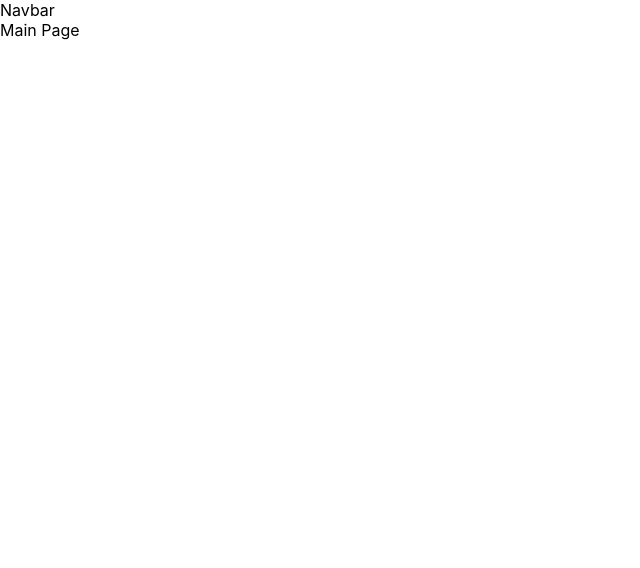
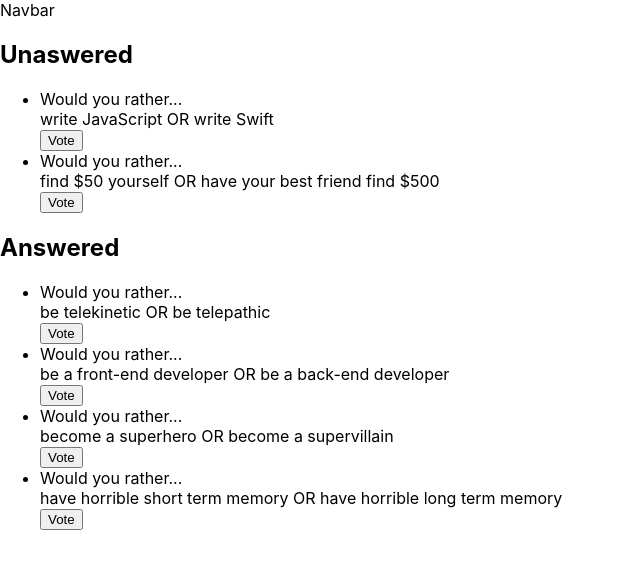
Before and after one commit to Vikariusu/Would-you-rather, a React (Create React App) app: page / in a window 1280 px wide. Shown: the top 568 px of the page, without its empty margins (0-640 px from the left). Built offline with nearby package versions, Linux system fonts and the light colour scheme.

Commit message:
feat: connect MainPage to Redux, display unanswered and answered questions, redirect to question page on click (#3)

```diff
--- a/src/components/MainPage.js
+++ b/src/components/MainPage.js
@@ -1,11 +1,65 @@
-import React, { Component } from 'react'
+import React, { Component } from 'react';
+import { connect } from 'react-redux';
 
-export default class MainPage extends Component {
+class MainPage extends Component {
+    toQuestion = (e, id) => {
+        e.preventDefault();
+        this.props.history.push(`/questions/${id}`)
+    }
+
     render() {
         return (
             <div>
-                Main Page
+                <h2>Unaswered</h2>
+                <ul>
+                    {this.props.unansweredQuestions.map(question => (
+                        <li>
+                            <div>Would you rather...</div>
+                            <div>
+                                <span>{question.optionOne.text}</span> OR <span>{question.optionTwo.text}</span>
+                            </div>
+                            <button onClick={this.toQuestion}>Vote</button>
+                        </li>
+                    ))}
+                </ul>
+
+                <h2>Answered</h2>
+                <ul>
+                    {this.props.answeredQuestions.map(question => (
+                        <li>
+                            <div>Would you rather...</div>
+                            <div>
+                                <span>{question.optionOne.text}</span> OR <span>{question.optionTwo.text}</span>
+                            </div>
+                            <button onClick={(e) => this.toQuestion(e, question.id)}>Vote</button>
+                        </li>
+                    ))}
+                </ul>
+
             </div>
+
+
         )
     }
 }
+
+function sortByTimestamp(questions) {
+    return questions.sort((a, b) => b.timestamp - a.timestamp)
+}
+
+function mapStateToProp({ questions, users, authedUser }) {
+    const answeredQuestionsIds = users[authedUser]
+        ? Object.keys(users[authedUser].answers)
+        : [];
+    const unansweredQuestionIds = Object.keys(questions).filter(questionId => !answeredQuestionsIds.includes(questionId))
+
+    const answeredQuestions = answeredQuestionsIds.map(questionId => questions[questionId])
+    const unansweredQuestions = unansweredQuestionIds.map(questionId => questions[questionId])
+
+    return {
+        answeredQuestions: sortByTimestamp(answeredQuestions),
+        unansweredQuestions: sortByTimestamp(unansweredQuestions)
+    }
+}
+
+export default connect(mapStateToProp)(MainPage);
```
